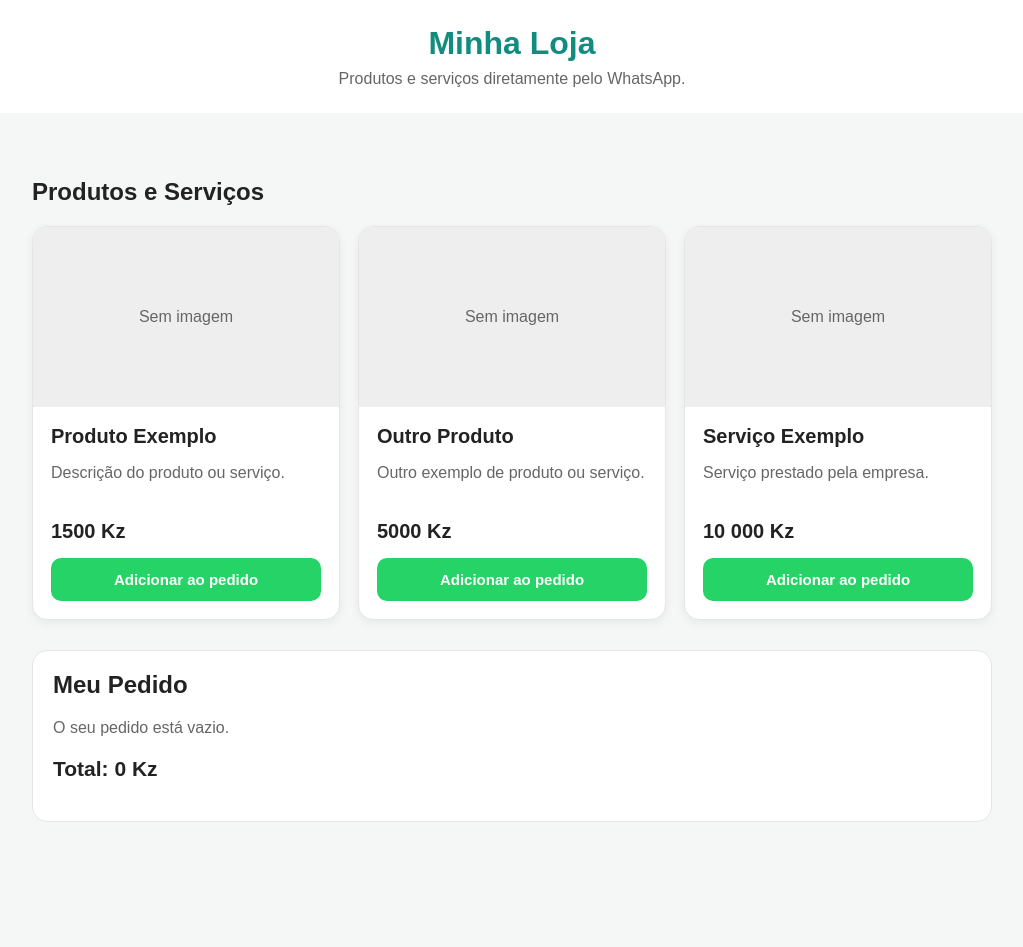
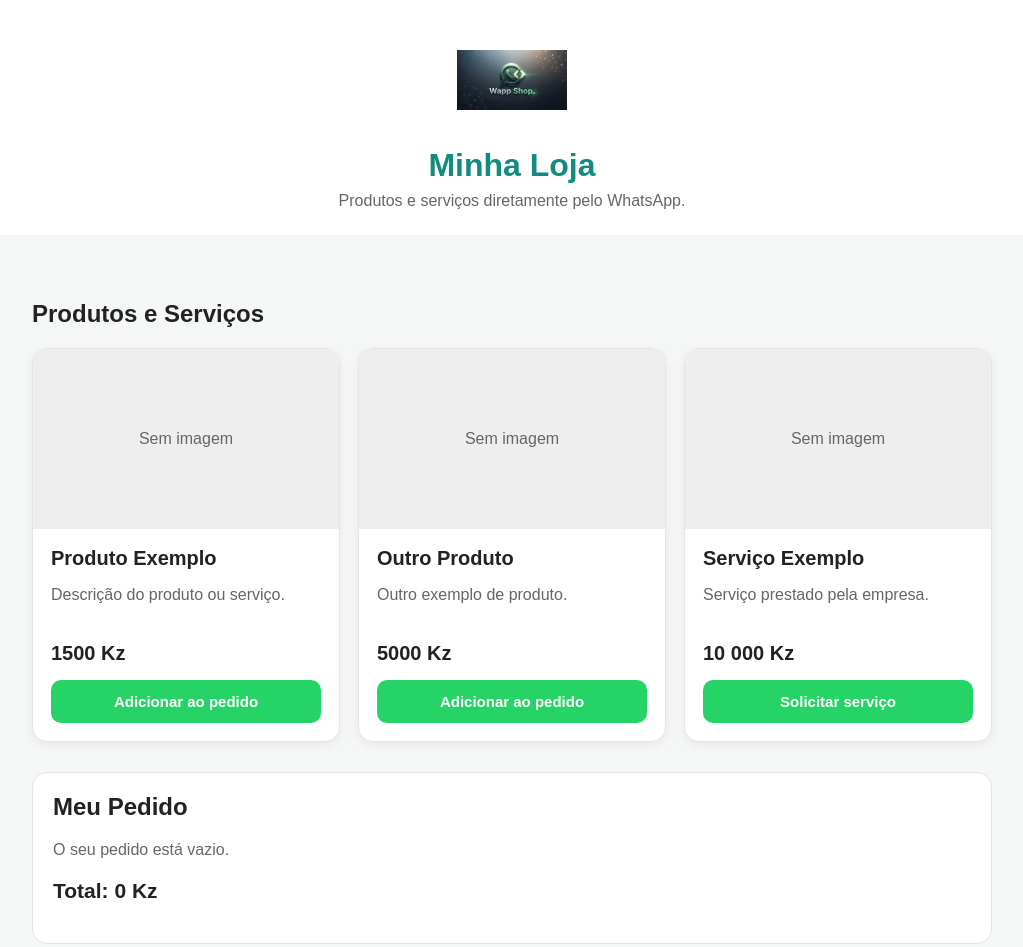
Before and after one commit to opengrantos-stack/whatsapp-shop, a website: page public/index.html in a window 1280 px wide. Shown: the whole page, without its empty margins (128-1151 px from the left). Before the commit the page ends 842 px from the top, so only its background shows below. Drawn offline with Linux system fonts and the light colour scheme.

Commit message:
Adicionar logo e diferenciar produtos e servicos

```diff
--- a/public/config.js
+++ b/public/config.js
@@ -1,6 +1,7 @@
 const lojaConfig = {
     nome: "Minha Loja",
     descricao: "Produtos e serviços diretamente pelo WhatsApp.",
+    logo: "images/logo.png",
     numeroWhatsApp: "244923123456",
     moeda: "Kz",
     mensagemPadrao: "Olá! Gostaria de fazer um pedido."
--- a/public/index.html
+++ b/public/index.html
@@ -10,6 +10,7 @@
 <body>
 
 <header class="cabecalho">
+    <img id="logoLoja" class="logo-loja" src="" alt="Logo da loja">
     <h1 id="nomeLoja">Minha Loja</h1>
     <p id="descricaoLoja"></p>
 </header>
--- a/public/products.js
+++ b/public/products.js
@@ -1,6 +1,7 @@
 const produtos = [
     {
         id: 1,
+        tipo: "produto",
         nome: "Produto Exemplo",
         descricao: "Descrição do produto ou serviço.",
         preco: 1500,
@@ -8,13 +9,15 @@ const produtos = [
     },
     {
         id: 2,
+        tipo: "produto",
         nome: "Outro Produto",
-        descricao: "Outro exemplo de produto ou serviço.",
+        descricao: "Outro exemplo de produto.",
         preco: 5000,
         imagem: ""
     },
     {
         id: 3,
+        tipo: "servico",
         nome: "Serviço Exemplo",
         descricao: "Serviço prestado pela empresa.",
         preco: 10000,
--- a/public/script.js
+++ b/public/script.js
@@ -2,6 +2,7 @@ let carrinho = [];
 
 const nomeLoja = document.getElementById("nomeLoja");
 const descricaoLoja = document.getElementById("descricaoLoja");
+const logoLoja = document.getElementById("logoLoja");
 const listaProdutos = document.getElementById("listaProdutos");
 const listaCarrinho = document.getElementById("listaCarrinho");
 const totalElemento = document.getElementById("total");
@@ -9,6 +10,12 @@ const btnWhatsApp = document.getElementById("btnWhatsApp");
 
 nomeLoja.textContent = lojaConfig.nome;
 descricaoLoja.textContent = lojaConfig.descricao;
+
+if (lojaConfig.logo) {
+    logoLoja.src = lojaConfig.logo;
+} else {
+    logoLoja.style.display = "none";
+}
 
 function formatarPreco(valor) {
     return valor.toLocaleString("pt-PT") + " " + lojaConfig.moeda;
@@ -54,7 +61,7 @@ function mostrarProdutos() {
                 <button
                     class="btn btn-adicionar"
                     onclick="adicionarAoCarrinho(${produto.id})">
-                    Adicionar ao pedido
+                    ${produto.tipo === "servico" ? "Solicitar serviço" : "Adicionar ao pedido"}
                 </button>
             </div>
         `;
--- a/public/style.css
+++ b/public/style.css
@@ -173,3 +173,12 @@ body {
         grid-template-columns: 1fr;
     }
 }
+
+.logo-loja {
+    width: 110px;
+    height: 110px;
+    object-fit: contain;
+    display: block;
+    margin: 0 auto 12px;
+    border-radius: 15px;
+}
```
Also changed, not shown: public/images/logo.png (added).
